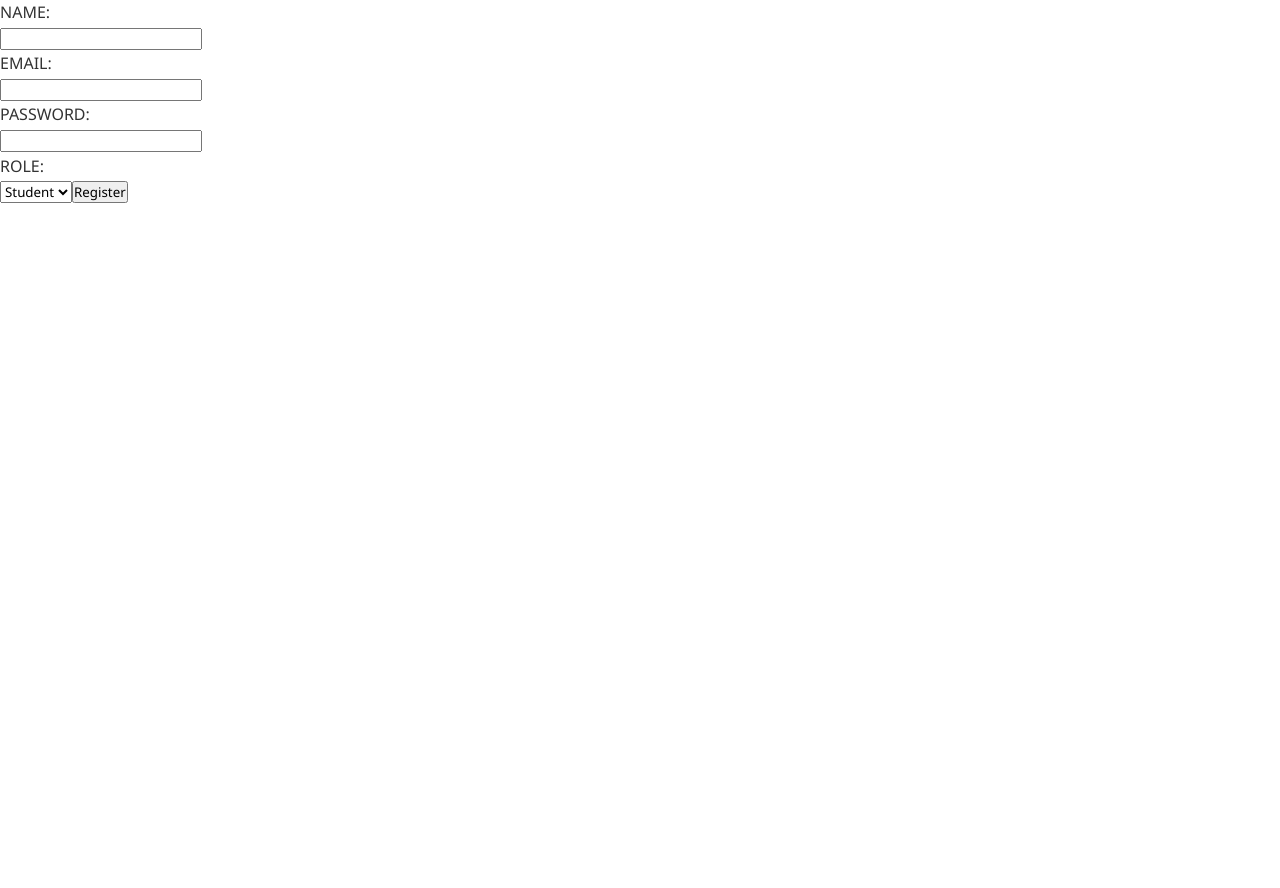
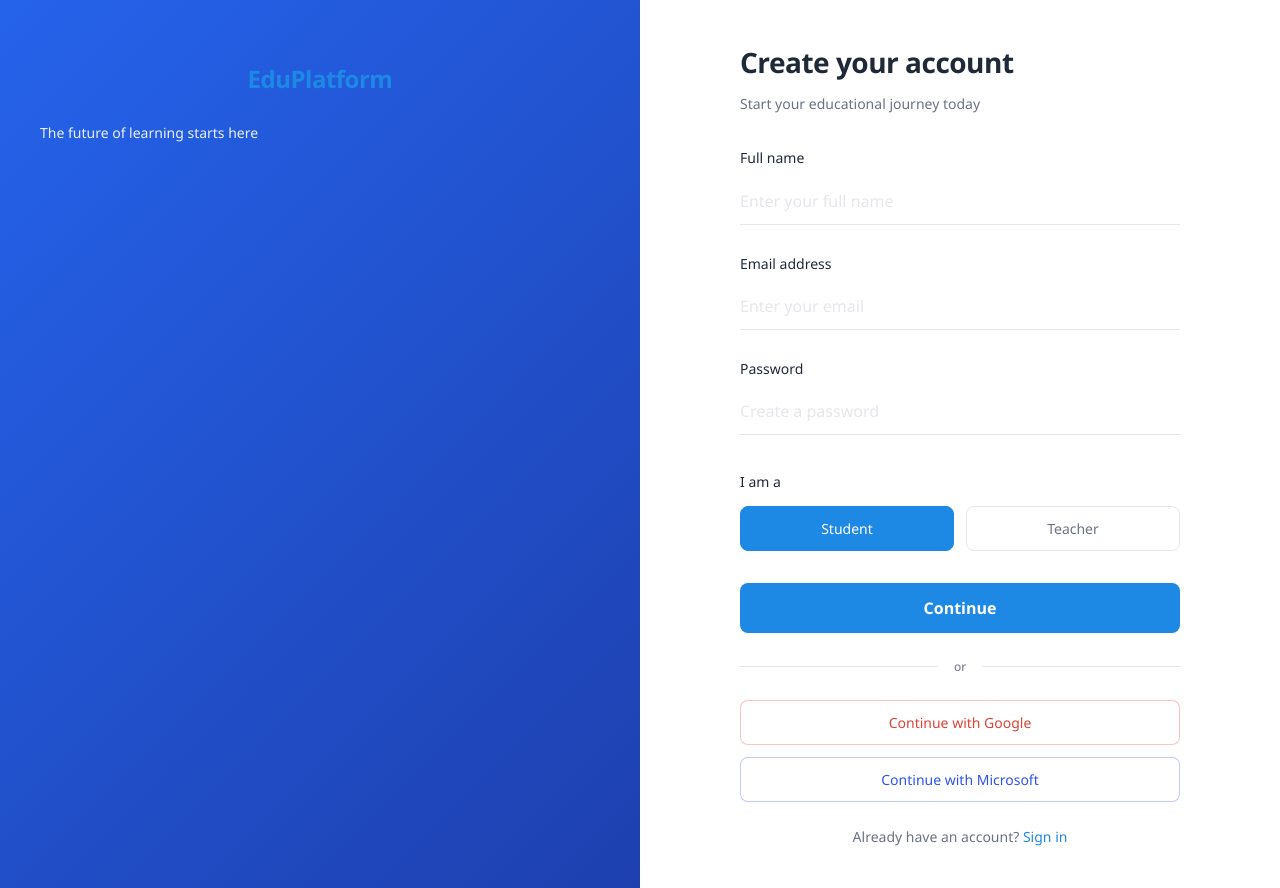
Before and after one commit to Narenderchary85/AI-Plagiarism-Checker, a React (Vite) app in the folder frontend/: page /register in a window 1280 px wide. Before the commit the page ends 800 px from the top, so only its background shows below. Built offline with nearby package versions, Linux system fonts and the light colour scheme.

Commit message:
modified

```diff
--- a/frontend/src/components/Register.jsx
+++ b/frontend/src/components/Register.jsx
@@ -2,16 +2,22 @@ import React, { useState } from 'react';
 import './Register.css';
 import axios from 'axios';
 import { Navigate } from 'react-router-dom';
+import { motion } from 'framer-motion';
 
 const Register = () => {
   const [user, setUser] = useState({
     username: '',
     email: '',
     password: '',
-    role: 'student', // Default role
+    role: 'student',
   });
 
   const [isSignedUp, setIsSignedUp] = useState(false);
+  const [isFocused, setIsFocused] = useState({
+    username: false,
+    email: false,
+    password: false,
+  });
 
   const handleChange = (e) => {
     const { name, value } = e.target;
@@ -21,16 +27,18 @@ const Register = () => {
     }));
   };
 
+  const handleFocus = (field) => {
+    setIsFocused(prev => ({ ...prev, [field]: true }));
+  };
+
+  const handleBlur = (field) => {
+    setIsFocused(prev => ({ ...prev, [field]: false }));
+  };
+
   const submitHandler = async (e) => {
     e.preventDefault();
     try {
       await axios.post('http://localhost:5000/register', user);
-      setUser({
-        username: '',
-        email: '',
-        password: '',
-        role: 'student',
-      });
       setIsSignedUp(true);
     } catch (err) {
       console.log(err);
@@ -38,50 +46,152 @@ const Register = () => {
   };
 
   if (isSignedUp) {
-    return <Navigate to='/' />;
+    return <Navigate to='/login' />;
   }
 
   return (
-    <div className='register'>
-      <form className="form" onSubmit={submitHandler}>
-        <div className='name'>NAME:</div>
+    <div className='register-container'>
+      <div className='register-left-panel'>
+        <div className='logo-container'>
+          <motion.div
+            initial={{ opacity: 0, y: -20 }}
+            animate={{ opacity: 1, y: 0 }}
+            transition={{ duration: 0.5 }}
+          >
+            <span className='logo'>EduPlatform</span>
+            <p className='tagline'>The future of learning starts here</p>
+          </motion.div>
+        </div>
+        <div className='illustration-container'>
+          {/* You can add an SVG illustration here */}
+        </div>
+      </div>
+
+      <div className='register-right-panel'>
+        <motion.div
+          className='register-form-container'
+          initial={{ opacity: 0, x: 20 }}
+          animate={{ opacity: 1, x: 0 }}
+          transition={{ duration: 0.5, delay: 0.2 }}
+        >
+          <div className='form-header'>
+            <h1>Create your account</h1>
+            <p>Start your educational journey today</p>
+          </div>
+
+          <form className="register-form" onSubmit={submitHandler}>
+            <div className={`input-container ${isFocused.username ? 'focused' : ''}`}>
+              <label>Full name</label>
               <input
-          className='nameinput'
                 type='text'
                 name='username'
                 value={user.username}
                 onChange={handleChange}
+                onFocus={() => handleFocus('username')}
+                onBlur={() => handleBlur('username')}
+                placeholder='Enter your full name'
                 required
               />
+              <motion.div
+                className="underline"
+                initial={{ scaleX: 0 }}
+                animate={{ scaleX: isFocused.username ? 1 : 0 }}
+                transition={{ duration: 0.3 }}
+              />
+            </div>
 
-        <div className='branch'>EMAIL:</div>
+            <div className={`input-container ${isFocused.email ? 'focused' : ''}`}>
+              <label>Email address</label>
               <input
-          className='branchinput'
                 type='email'
                 name='email'
                 value={user.email}
                 onChange={handleChange}
+                onFocus={() => handleFocus('email')}
+                onBlur={() => handleBlur('email')}
+                placeholder='Enter your email'
                 required
               />
+              <motion.div
+                className="underline"
+                initial={{ scaleX: 0 }}
+                animate={{ scaleX: isFocused.email ? 1 : 0 }}
+                transition={{ duration: 0.3 }}
+              />
+            </div>
 
-        <div className='age'>PASSWORD:</div>
+            <div className={`input-container ${isFocused.password ? 'focused' : ''}`}>
+              <label>Password</label>
               <input
-          className='ageinput'
                 type='password'
                 name='password'
                 value={user.password}
                 onChange={handleChange}
+                onFocus={() => handleFocus('password')}
+                onBlur={() => handleBlur('password')}
+                placeholder='Create a password'
                 required
               />
+              <motion.div
+                className="underline"
+                initial={{ scaleX: 0 }}
+                animate={{ scaleX: isFocused.password ? 1 : 0 }}
+                transition={{ duration: 0.3 }}
+              />
+            </div>
 
-        <div className='role'>ROLE:</div>
-        <select className='roleinput' name='role' value={user.role} onChange={handleChange}>
-          <option value='student'>Student</option>
-          <option value='teacher'>Teacher</option>
-        </select>
+            <div className='role-container'>
+              <label>I am a</label>
+              <div className='role-options'>
+                <motion.button
+                  type='button'
+                  className={`role-option ${user.role === 'student' ? 'active' : ''}`}
+                  onClick={() => setUser({...user, role: 'student'})}
+                  whileHover={{ scale: 1.02 }}
+                  whileTap={{ scale: 0.98 }}
+                >
+                  Student
+                </motion.button>
+                <motion.button
+                  type='button'
+                  className={`role-option ${user.role === 'teacher' ? 'active' : ''}`}
+                  onClick={() => setUser({...user, role: 'teacher'})}
+                  whileHover={{ scale: 1.02 }}
+                  whileTap={{ scale: 0.98 }}
+                >
+                  Teacher
+                </motion.button>
+              </div>
+            </div>
 
-        <button className='btnf' type='submit'>Register</button>
+            <motion.button
+              className='submit-button'
+              type='submit'
+              whileHover={{ scale: 1.01 }}
+              whileTap={{ scale: 0.99 }}
+            >
+              Continue
+            </motion.button>
           </form>
+
+          <div className='auth-divider'>
+            <span>or</span>
+          </div>
+
+          <div className='social-auth'>
+            <button className='social-button google'>
+              Continue with Google
+            </button>
+            <button className='social-button microsoft'>
+              Continue with Microsoft
+            </button>
+          </div>
+
+          <div className='login-redirect'>
+            Already have an account? <a href="/login">Sign in</a>
+          </div>
+        </motion.div>
+      </div>
     </div>
   );
 };
```
Lines whose indentation alone changed are shown as unchanged.
